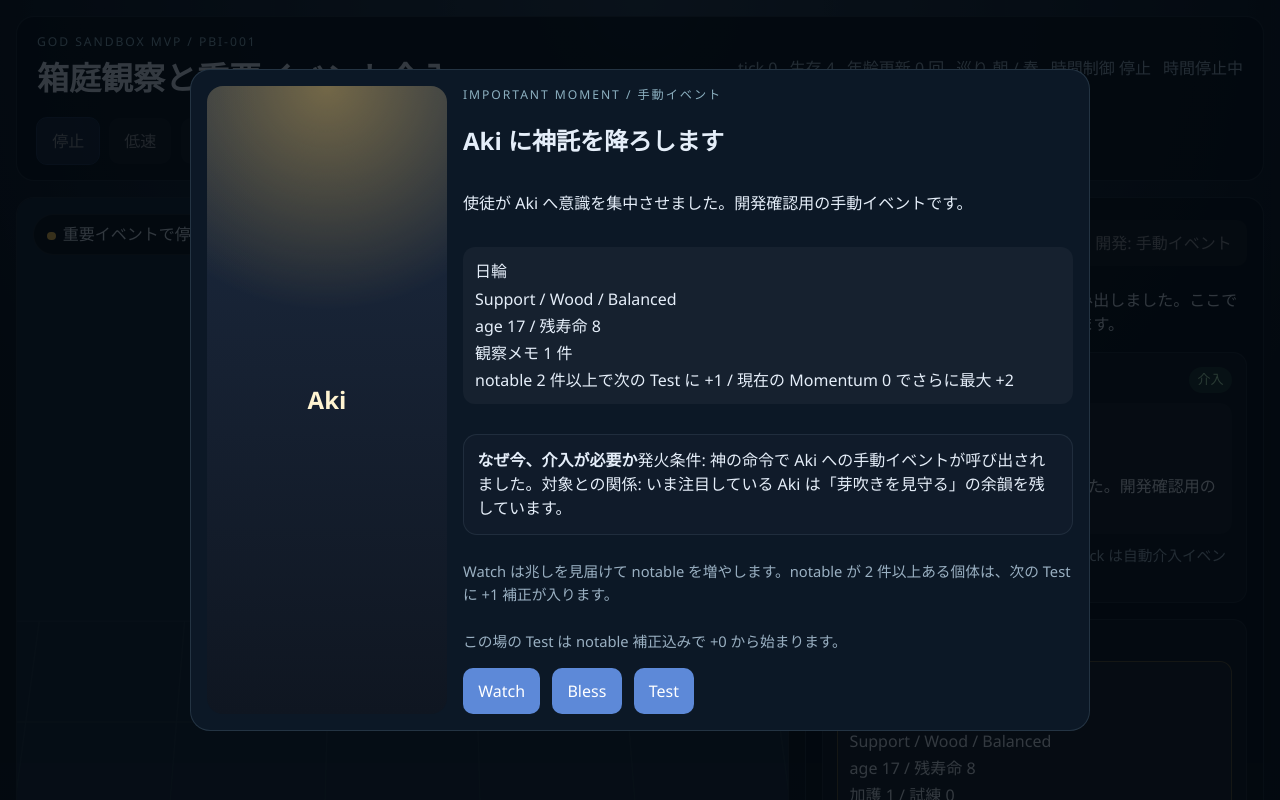
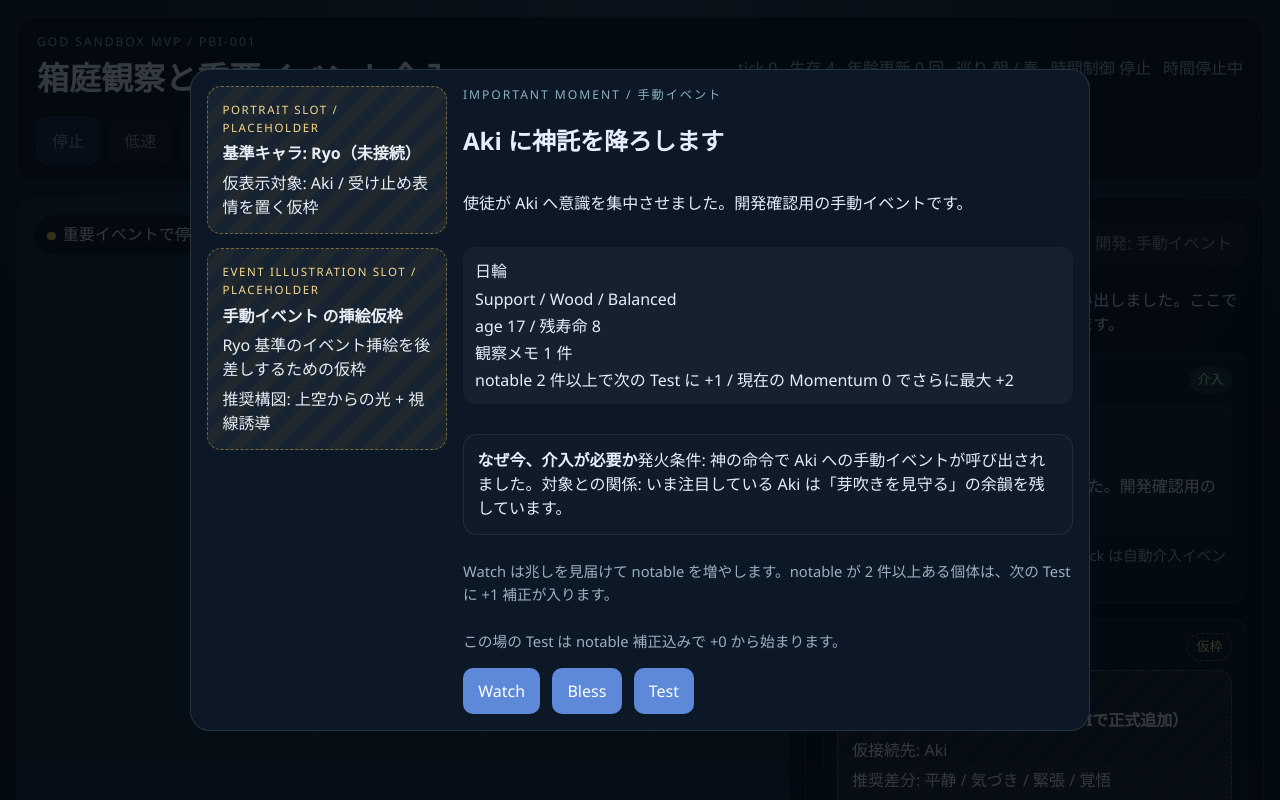
Before and after one commit to KitsuneSavaskiy/god-sandbox-mvp, a React (Vite) app: page / in a window 1280 px wide. Both pictures are taken after a click on the button "開発: 手動イベント". Shown: the top 800 px of the page. Built offline with nearby package versions, Linux system fonts and the light colour scheme.

Commit message:
feat: add generic art receptacle UI for pbi-002a

```diff
--- a/src/features/apostle/ApostlePanel.tsx
+++ b/src/features/apostle/ApostlePanel.tsx
@@ -15,6 +15,15 @@ interface ApostlePanelProps {
   paused: boolean;
   onSelectCharacter: (characterId: string) => void;
   onTriggerManualEvent: () => void;
+}
+
+function getPortraitGuide(name?: string) {
+  return {
+    subjectLabel: "アート基準キャラ: Ryo（後続PBIで正式追加）",
+    toneLabel: name ? `仮接続先: ${name}` : "仮接続先: なし",
+    expressionLine: "推奨差分: 平静 / 気づき / 緊張 / 覚悟",
+    note: "この枠は、後で Ryo の表情差分を差し込むための generic な仮受け皿です。",
+  };
 }
 
 export function ApostlePanel({
@@ -37,6 +46,7 @@ export function ApostlePanel({
     setNotesExpanded(false);
   }, [focusedCharacter?.id]);
 
+  const portraitGuide = getPortraitGuide(focusedCharacter?.name);
   const latestNotable = focusedCharacter
     ? focusedCharacter.notable[focusedCharacter.notable.length - 1] ?? null
     : null;
@@ -126,6 +136,20 @@ export function ApostlePanel({
         </div>
       ) : null}
 
+      <div className="subpanel art-receptacle">
+        <div className="summary-card__header">
+          <h3>アート受け皿</h3>
+          <span className="placeholder-chip">仮枠</span>
+        </div>
+        <div className="art-slot art-slot--portrait">
+          <span className="art-slot__eyebrow">portrait slot / placeholder</span>
+          <strong>{portraitGuide.subjectLabel}</strong>
+          <span>{portraitGuide.toneLabel}</span>
+          <span>{portraitGuide.expressionLine}</span>
+          <p className="summary-note">{portraitGuide.note}</p>
+        </div>
+      </div>
+
       <div className="stack">
         <div className="subpanel">
           <h3>注目個体</h3>
--- a/src/features/events/EventModal.tsx
+++ b/src/features/events/EventModal.tsx
@@ -47,6 +47,26 @@ function buildRollingState(
     judgement: previewJudgement(targetCharacter, intervention, tick, event.trigger, momentum, roll),
     revealed,
   };
+}
+
+function getEventArtGuide(event: WorldEvent, targetCharacter?: Character) {
+  const subjectName = targetCharacter?.name ?? event.targetCharacterName;
+
+  switch (event.trigger) {
+    case "warning":
+      return {
+        portraitLine: `仮表示対象: ${subjectName} / 危機前表情を置く仮枠`,
+        illustrationLine: "Ryo 基準の感情挿絵を後差しするための仮枠",
+        shotLine: "推奨構図: 顔寄り + 背景の不穏",
+      };
+    case "manual":
+    default:
+      return {
+        portraitLine: `仮表示対象: ${subjectName} / 受け止め表情を置く仮枠`,
+        illustrationLine: "Ryo 基準のイベント挿絵を後差しするための仮枠",
+        shotLine: "推奨構図: 上空からの光 + 視線誘導",
+      };
+  }
 }
 
 export function EventModal({ event, tick, momentum, targetCharacter, onResolve }: EventModalProps) {
@@ -129,6 +149,7 @@ export function EventModal({ event, tick, momentum, targetCharacter, onResolve }
     event.presetIntervention === "bless" || event.presetIntervention === "test"
       ? event.presetIntervention
       : null;
+  const eventArtGuide = getEventArtGuide(event, targetCharacter);
   const activeRollingIntervention = rollingState?.intervention ?? presetPreviewIntervention;
   const isRolling =
     !!presetPreviewIntervention || rollingState?.intervention === "bless" || rollingState?.intervention === "test";
@@ -183,8 +204,16 @@ export function EventModal({ event, tick, momentum, targetCharacter, onResolve }
     <div className="modal-backdrop" role="presentation">
       <section className="modal-card" role="dialog" aria-modal="true" aria-labelledby="event-title">
         <div className="modal-card__media">
-          <div className="event-portrait">
-            <span>{targetCharacter?.name ?? event.targetCharacterName}</span>
+          <div className="art-slot art-slot--portrait">
+            <span className="art-slot__eyebrow">portrait slot / placeholder</span>
+            <strong>基準キャラ: Ryo（未接続）</strong>
+            <span>{eventArtGuide.portraitLine}</span>
+          </div>
+          <div className="art-slot art-slot--illustration">
+            <span className="art-slot__eyebrow">event illustration slot / placeholder</span>
+            <strong>{triggerLabels[event.trigger]} の挿絵仮枠</strong>
+            <span>{eventArtGuide.illustrationLine}</span>
+            <span>{eventArtGuide.shotLine}</span>
           </div>
         </div>
 
--- a/src/index.css
+++ b/src/index.css
@@ -337,6 +337,50 @@ button {
   padding: 0.65rem 0.75rem;
 }
 
+.art-receptacle {
+  gap: 0.75rem;
+}
+
+.placeholder-chip {
+  border: 1px dashed rgba(246, 196, 83, 0.45);
+  border-radius: 999px;
+  padding: 0.2rem 0.55rem;
+  color: #f6d98c;
+  font-size: 0.82rem;
+}
+
+.art-slot {
+  display: flex;
+  flex-direction: column;
+  gap: 0.35rem;
+  min-height: 120px;
+  justify-content: center;
+  border: 1px dashed rgba(246, 196, 83, 0.42);
+  border-radius: 14px;
+  background:
+    repeating-linear-gradient(
+      -45deg,
+      rgba(246, 196, 83, 0.06),
+      rgba(246, 196, 83, 0.06) 12px,
+      rgba(255, 255, 255, 0.02) 12px,
+      rgba(255, 255, 255, 0.02) 24px
+    ),
+    rgba(255, 255, 255, 0.03);
+  padding: 0.9rem;
+  color: #e9eef6;
+}
+
+.art-slot--illustration {
+  min-height: 168px;
+}
+
+.art-slot__eyebrow {
+  color: #f6d98c;
+  font-size: 0.72rem;
+  letter-spacing: 0.14em;
+  text-transform: uppercase;
+}
+
 .event-cause {
   margin-top: 0.85rem;
 }
@@ -481,19 +525,8 @@ button {
 
 .modal-card__media {
   display: flex;
-}
-
-.event-portrait {
-  display: grid;
-  flex: 1;
-  place-items: center;
-  border-radius: 16px;
-  background:
-    radial-gradient(circle at top, rgba(246, 196, 83, 0.4), transparent 35%),
-    linear-gradient(180deg, #1c2a40 0%, #0f1621 100%);
-  color: #fff4d1;
-  font-size: 1.5rem;
-  font-weight: 700;
+  flex-direction: column;
+  gap: 0.85rem;
 }
 
 .modal-card__body {
```
